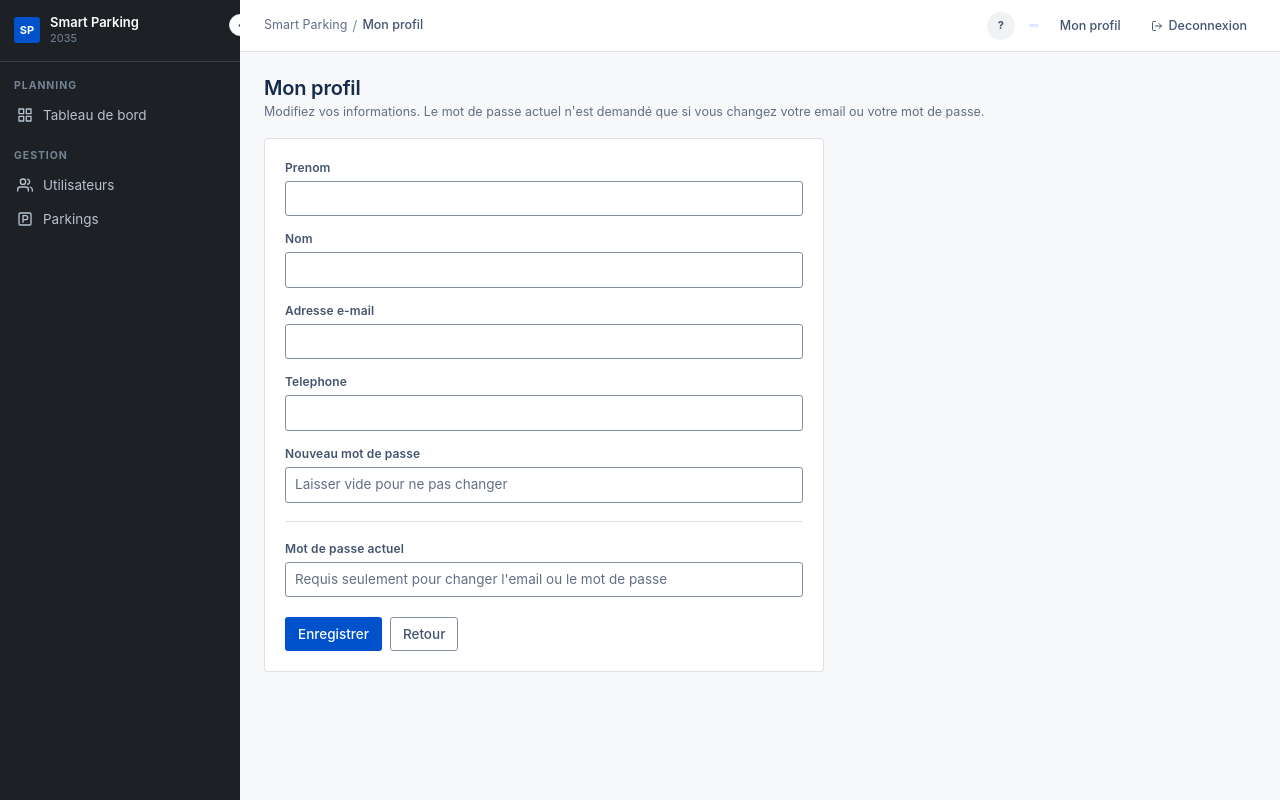
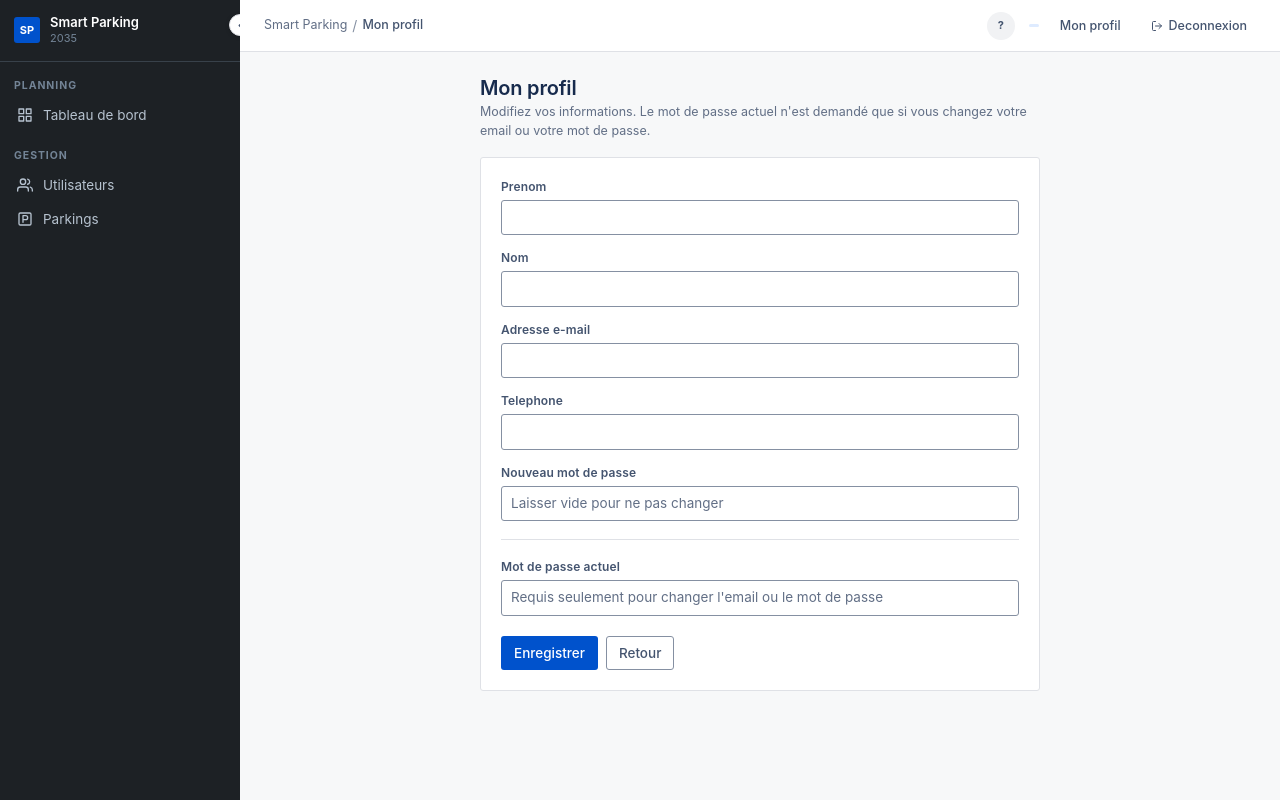
Before and after one commit to Mathieu-35/Smart_Parking_2035, a FastAPI app: template app/templates/auth/profil_admin.html in a window 1280 px wide. Run offline with FastAPI, Linux system fonts and the light colour scheme; the template is opened without the code that fills it, so the values that code supplies are empty; parts of the project's set-up code (start-up, migrations or seed data) failed here and were passed over.

Commit message:
style(admin): centrer la page Mon profil
Le contenu etait colle a gauche. On enveloppe l'en-tete + la carte dans
une colonne de 560px centree (margin auto).

Co-Authored-By: Claude Opus 4.7 <noreply@anthropic.com>

```diff
--- a/app/templates/auth/profil_admin.html
+++ b/app/templates/auth/profil_admin.html
@@ -7,6 +7,8 @@
 {% endblock %}
 
 {% block content %}
+
+<div style="max-width: 560px; margin: 0 auto;">
 
 <div class="page-header" style="margin-bottom: 16px;">
   <div>
@@ -25,7 +27,7 @@
 <div class="alert alert-danger">{{ error }}</div>
 {% endif %}
 
-<div class="card" style="max-width: 560px;">
+<div class="card">
   <div class="card-body">
     <form method="POST" action="/auth/profil">
 
@@ -75,4 +77,6 @@
   </div>
 </div>
 
+</div>
+
 {% endblock %}
```
